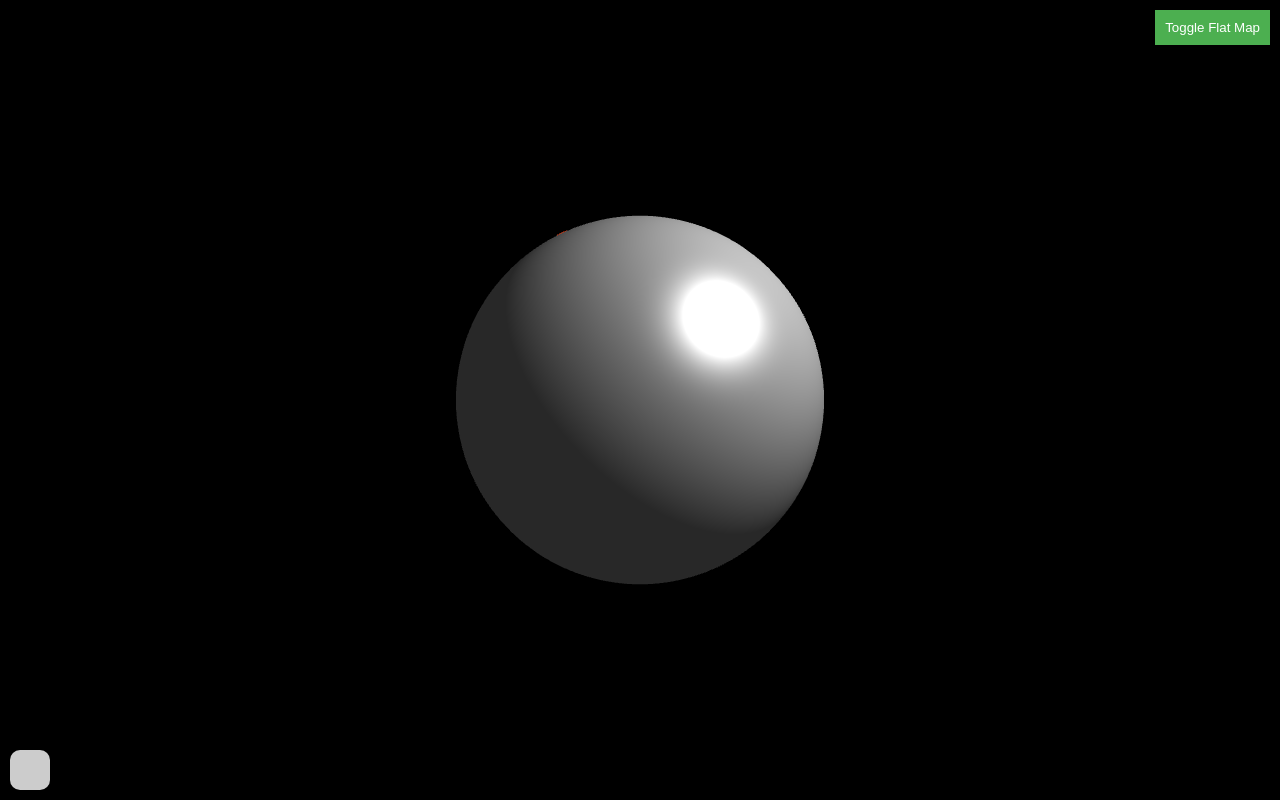
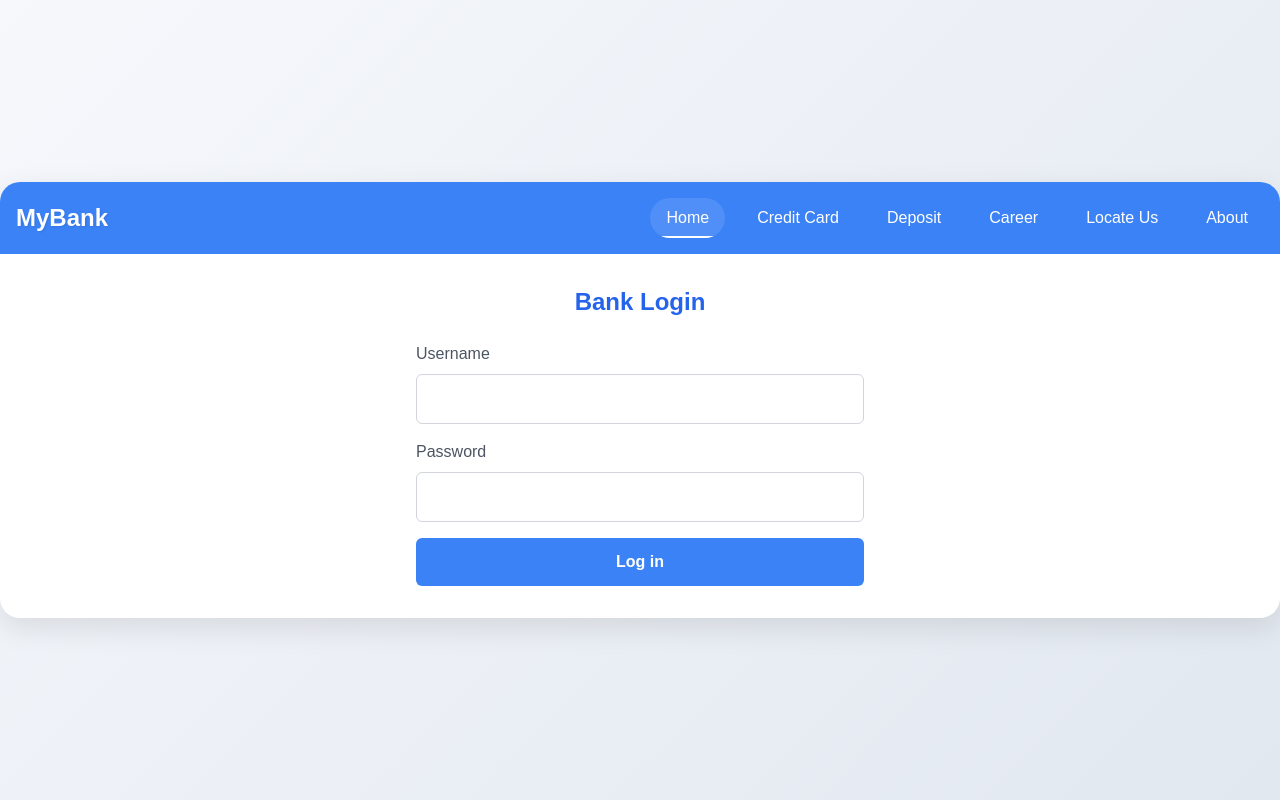
Before and after one commit to nilochan/nilochan.github.io, a plain HTML site: page index.html in a window 1280 px wide. Drawn offline with nearby package versions, Linux system fonts and the light colour scheme; animation ran at ten frames a second.

Commit message:
Update index.html

```diff
--- a/index.html
+++ b/index.html
@@ -3,241 +3,195 @@
 <head>
     <meta charset="UTF-8">
     <meta name="viewport" content="width=device-width, initial-scale=1.0">
-    <title>Enhanced Interactive Globe</title>
-    <script src="https://cdnjs.cloudflare.com/ajax/libs/three.js/r128/three.min.js"></script>
-    <script src="https://cdn.jsdelivr.net/npm/three@0.132.2/examples/js/controls/OrbitControls.js"></script>
+    <title>Enhanced Bank Website Interface</title>
+    <script src="https://cdn.tailwindcss.com"></script>
     <style>
-        body, html {
-            margin: 0;
-            padding: 0;
-            height: 100%;
+        :root {
+            --primary-color: #3b82f6;
+            --primary-dark: #2563eb;
+            --secondary-color: #f3f4f6;
+        }
+        body {
+            font-family: 'Arial', sans-serif;
+            background: linear-gradient(135deg, #f6f8fc 0%, #e2e8f0 100%);
+            min-height: 100vh;
+            display: flex;
+            justify-content: center;
+            align-items: center;
+        }
+        .container {
+            background-color: white;
+            border-radius: 20px;
+            box-shadow: 0 10px 30px rgba(0, 0, 0, 0.1);
             overflow: hidden;
-            font-family: Arial, sans-serif;
-            background-color: #000000;
+            width: 90%;
+            max-width: 1200px;
         }
-        #globeCanvas {
+        .navbar {
+            background-color: var(--primary-color);
+            padding: 1rem;
+            display: flex;
+            justify-content: space-between;
+            align-items: center;
+        }
+        .logo {
+            font-size: 1.5rem;
+            font-weight: bold;
+            color: white;
+            text-shadow: 1px 1px 2px rgba(0, 0, 0, 0.1);
+        }
+        .nav-tabs {
+            display: flex;
+            gap: 1rem;
+        }
+        .tab-button {
+            color: white;
+            padding: 0.5rem 1rem;
+            border-radius: 9999px;
+            transition: all 0.3s ease;
+            position: relative;
+            overflow: hidden;
+        }
+        .tab-button::after {
+            content: '';
+            position: absolute;
+            bottom: 0;
+            left: 50%;
+            width: 0;
+            height: 2px;
+            background-color: white;
+            transition: all 0.3s ease;
+        }
+        .tab-button:hover::after, .tab-button.active::after {
             width: 100%;
-            height: 100%;
+            left: 0;
         }
-        #info {
-            position: absolute;
-            bottom: 10px;
-            left: 10px;
-            background-color: rgba(255, 255, 255, 0.8);
-            padding: 20px;
-            border-radius: 10px;
-            max-width: 300px;
+        .tab-button:hover, .tab-button.active {
+            background-color: rgba(255, 255, 255, 0.1);
         }
-        #menu {
-            position: absolute;
-            top: 10px;
-            left: 10px;
-            z-index: 100;
+        .content-area {
+            padding: 2rem;
         }
-        .dropdown {
-            position: relative;
-            display: inline-block;
-            margin-right: 10px;
+        .tab-content {
+            display: none;
+            animation: fadeIn 0.5s ease;
         }
-        .dropdown-content {
-            display: none;
-            position: absolute;
-            background-color: #f9f9f9;
-            min-width: 160px;
-            box-shadow: 0px 8px 16px 0px rgba(0,0,0,0.2);
-            z-index: 1;
-        }
-        .dropdown:hover .dropdown-content {
+        .tab-content.active {
             display: block;
         }
-        .dropdown-content a {
-            color: black;
-            padding: 12px 16px;
-            text-decoration: none;
+        @keyframes fadeIn {
+            from { opacity: 0; transform: translateY(10px); }
+            to { opacity: 1; transform: translateY(0); }
+        }
+        .input-group {
+            margin-bottom: 1rem;
+        }
+        .input-group label {
             display: block;
+            margin-bottom: 0.5rem;
+            color: #4b5563;
         }
-        .dropdown-content a:hover {
-            background-color: #f1f1f1;
+        .input-group input {
+            width: 100%;
+            padding: 0.75rem;
+            border: 1px solid #d1d5db;
+            border-radius: 0.375rem;
+            transition: all 0.3s ease;
         }
-        #toggleView {
-            position: absolute;
-            top: 10px;
-            right: 10px;
-            z-index: 100;
-            padding: 10px;
-            background-color: #4CAF50;
+        .input-group input:focus {
+            outline: none;
+            border-color: var(--primary-color);
+            box-shadow: 0 0 0 3px rgba(59, 130, 246, 0.1);
+        }
+        .submit-btn {
+            width: 100%;
+            padding: 0.75rem;
+            background-color: var(--primary-color);
             color: white;
             border: none;
-            cursor: pointer;
+            border-radius: 0.375rem;
+            font-weight: bold;
+            transition: all 0.3s ease;
+        }
+        .submit-btn:hover {
+            background-color: var(--primary-dark);
         }
     </style>
 </head>
 <body>
-    <canvas id="globeCanvas"></canvas>
-    <div id="info"></div>
-    <div id="menu">
-        <div class="dropdown">
-            <span>Continents</span>
-            <div class="dropdown-content" id="continentMenu"></div>
+    <div class="container">
+        <nav class="navbar">
+            <div class="logo">MyBank</div>
+            <div class="nav-tabs">
+                <button class="tab-button active" data-tab="home">Home</button>
+                <button class="tab-button" data-tab="credit-card">Credit Card</button>
+                <button class="tab-button" data-tab="deposit">Deposit</button>
+                <button class="tab-button" data-tab="career">Career</button>
+                <button class="tab-button" data-tab="locate-us">Locate Us</button>
+                <button class="tab-button" data-tab="about">About</button>
+            </div>
+        </nav>
+
+        <div class="content-area">
+            <div id="home" class="tab-content active">
+                <h2 class="text-2xl font-bold text-center text-blue-600 mb-6">Bank Login</h2>
+                <form class="max-w-md mx-auto">
+                    <div class="input-group">
+                        <label for="username">Username</label>
+                        <input type="text" id="username" name="username" required>
+                    </div>
+                    <div class="input-group">
+                        <label for="password">Password</label>
+                        <input type="password" id="password" name="password" required>
+                    </div>
+                    <button type="submit" class="submit-btn">Log in</button>
+                </form>
+            </div>
+            <div id="credit-card" class="tab-content">
+                <h2 class="text-2xl font-bold text-center text-blue-600 mb-6">Credit Card Services</h2>
+                <p class="text-center text-gray-600">Explore our range of credit card options and benefits.</p>
+            </div>
+            <div id="deposit" class="tab-content">
+                <h2 class="text-2xl font-bold text-center text-blue-600 mb-6">Deposit Accounts</h2>
+                <p class="text-center text-gray-600">Learn about our savings and checking account options.</p>
+            </div>
+            <div id="career" class="tab-content">
+                <h2 class="text-2xl font-bold text-center text-blue-600 mb-6">Career Opportunities</h2>
+                <p class="text-center text-gray-600">Join our team and grow your career in finance.</p>
+            </div>
+            <div id="locate-us" class="tab-content">
+                <h2 class="text-2xl font-bold text-center text-blue-600 mb-6">Find a Branch</h2>
+                <p class="text-center text-gray-600">Locate our nearest branch or ATM.</p>
+            </div>
+            <div id="about" class="tab-content">
+                <h2 class="text-2xl font-bold text-center text-blue-600 mb-6">About Us</h2>
+                <p class="text-center text-gray-600">Learn about our history, mission, and values.</p>
+            </div>
         </div>
     </div>
-    <button id="toggleView">Toggle Flat Map</button>
 
     <script>
-        let scene, camera, renderer, globe, raycaster, mouse, controls;
-        let isGlobeView = true;
-        const continents = {
-            "Africa": ["Egypt", "Nigeria", "South Africa"],
-            "Asia": ["China", "India", "Japan"],
-            "Europe": ["France", "Germany", "Italy"],
-            "North America": ["Canada", "Mexico", "United States"],
-            "South America": ["Brazil", "Argentina", "Peru"],
-            "Oceania": ["Australia", "New Zealand", "Fiji"]
-        };
-        const countryData = {
-            "United States": { color: 0x3366cc, capital: "Washington, D.C.", population: 331002651, area: 9833517, continent: "North America", flag: "🇺🇸" },
-            "China": { color: 0xdc3912, capital: "Beijing", population: 1439323776, area: 9596961, continent: "Asia", flag: "🇨🇳" },
-            "India": { color: 0xff9900, capital: "New Delhi", population: 1380004385, area: 3287263, continent: "Asia", flag: "🇮🇳" },
-            "Brazil": { color: 0x109618, capital: "Brasília", population: 212559417, area: 8515767, continent: "South America", flag: "🇧🇷" },
-            "Russia": { color: 0x990099, capital: "Moscow", population: 145934462, area: 17098246, continent: "Europe", flag: "🇷🇺" },
-            // Add more countries here...
-        };
+        document.addEventListener('DOMContentLoaded', function() {
+            const tabs = document.querySelectorAll('.tab-button');
+            const contents = document.querySelectorAll('.tab-content');
 
-        function init() {
-            scene = new THREE.Scene();
-            camera = new THREE.PerspectiveCamera(75, window.innerWidth / window.innerHeight, 0.1, 1000);
-            renderer = new THREE.WebGLRenderer({ canvas: document.getElementById('globeCanvas'), antialias: true });
-            renderer.setSize(window.innerWidth, window.innerHeight);
+            tabs.forEach(tab => {
+                tab.addEventListener('click', () => {
+                    const target = tab.getAttribute('data-tab');
 
-            raycaster = new THREE.Raycaster();
-            mouse = new THREE.Vector2();
+                    contents.forEach(content => {
+                        content.classList.remove('active');
+                    });
 
-            const geometry = new THREE.SphereGeometry(5, 64, 64);
-            const material = new THREE.MeshPhongMaterial({
-                map: new THREE.TextureLoader().load('https://eoimages.gsfc.nasa.gov/images/imagerecords/73000/73909/world.topo.bathy.200412.3x5400x2700.jpg'),
-                bumpMap: new THREE.TextureLoader().load('https://upload.wikimedia.org/wikipedia/commons/5/57/Earthbump1k.jpg'),
-                bumpScale: 0.05,
-                specularMap: new THREE.TextureLoader().load('https://upload.wikimedia.org/wikipedia/commons/thumb/3/30/Earth_specular_map.jpg/1280px-Earth_specular_map.jpg'),
-                specular: new THREE.Color('grey')
+                    tabs.forEach(t => {
+                        t.classList.remove('active');
+                    });
+
+                    document.getElementById(target).classList.add('active');
+                    tab.classList.add('active');
+                });
             });
-
-            globe = new THREE.Mesh(geometry, material);
-            scene.add(globe);
-
-            const ambientLight = new THREE.AmbientLight(0x404040, 1);
-            scene.add(ambientLight);
-
-            const pointLight = new THREE.PointLight(0xffffff, 1);
-            pointLight.position.set(10, 10, 10);
-            scene.add(pointLight);
-
-            camera.position.z = 15;
-
-            controls = new THREE.OrbitControls(camera, renderer.domElement);
-            controls.enableDamping = true;
-            controls.dampingFactor = 0.25;
-            controls.enableZoom = true;
-
-            addCountryHighlights();
-            createMenu();
-
-            window.addEventListener('resize', onWindowResize, false);
-            document.getElementById('globeCanvas').addEventListener('mousemove', onMouseMove, false);
-            document.getElementById('toggleView').addEventListener('click', toggleView, false);
-
-            animate();
-        }
-
-        function addCountryHighlights() {
-            Object.entries(countryData).forEach(([country, data]) => {
-                const lat = Math.random() * Math.PI - Math.PI/2;
-                const lon = Math.random() * Math.PI * 2;
-                const radius = 5.05;
-                const x = radius * Math.cos(lat) * Math.cos(lon);
-                const y = radius * Math.sin(lat);
-                const z = radius * Math.cos(lat) * Math.sin(lon);
-
-                const geometry = new THREE.CircleGeometry(0.2, 32);
-                const material = new THREE.MeshBasicMaterial({ color: data.color });
-                const highlight = new THREE.Mesh(geometry, material);
-                highlight.position.set(x, y, z);
-                highlight.lookAt(0, 0, 0);
-                highlight.userData = { country, ...data };
-                scene.add(highlight);
-            });
-        }
-
-        function createMenu() {
-            const continentMenu = document.getElementById('continentMenu');
-            Object.entries(continents).forEach(([continent, countries]) => {
-                const continentItem = document.createElement('div');
-                continentItem.className = 'dropdown';
-                continentItem.innerHTML = `
-                    <span>${continent}</span>
-                    <div class="dropdown-content">
-                        ${countries.map(country => `<a href="#" onclick="selectCountry('${country}')">${country}</a>`).join('')}
-                    </div>
-                `;
-                continentMenu.appendChild(continentItem);
-            });
-        }
-
-        function selectCountry(country) {
-            if (countryData[country]) {
-                updateInfo(countryData[country], country);
-            }
-        }
-
-        function onMouseMove(event) {
-            mouse.x = (event.clientX / window.innerWidth) * 2 - 1;
-            mouse.y = -(event.clientY / window.innerHeight) * 2 + 1;
-
-            raycaster.setFromCamera(mouse, camera);
-            const intersects = raycaster.intersectObjects(scene.children);
-
-            if (intersects.length > 0) {
-                const intersected = intersects[0].object;
-                if (intersected.userData && intersected.userData.country) {
-                    updateInfo(intersected.userData, intersected.userData.country);
-                }
-            }
-        }
-
-        function updateInfo(data, country) {
-            document.getElementById('info').innerHTML = `
-                <h2>${data.flag} ${country}</h2>
-                <p>Capital: ${data.capital}</p>
-                <p>Population: ${data.population.toLocaleString()}</p>
-                <p>Area: ${data.area.toLocaleString()} km²</p>
-                <p>Continent: ${data.continent}</p>
-            `;
-        }
-
-        function onWindowResize() {
-            camera.aspect = window.innerWidth / window.innerHeight;
-            camera.updateProjectionMatrix();
-            renderer.setSize(window.innerWidth, window.innerHeight);
-        }
-
-        function toggleView() {
-            isGlobeView = !isGlobeView;
-            if (isGlobeView) {
-                globe.geometry = new THREE.SphereGeometry(5, 64, 64);
-                camera.position.set(0, 0, 15);
-            } else {
-                globe.geometry = new THREE.PlaneGeometry(20, 10);
-                camera.position.set(0, 0, 10);
-            }
-            controls.update();
-        }
-
-        function animate() {
-            requestAnimationFrame(animate);
-            controls.update();
-            renderer.render(scene, camera);
-        }
-
-        init();
+        });
     </script>
 </body>
 </html>
```
